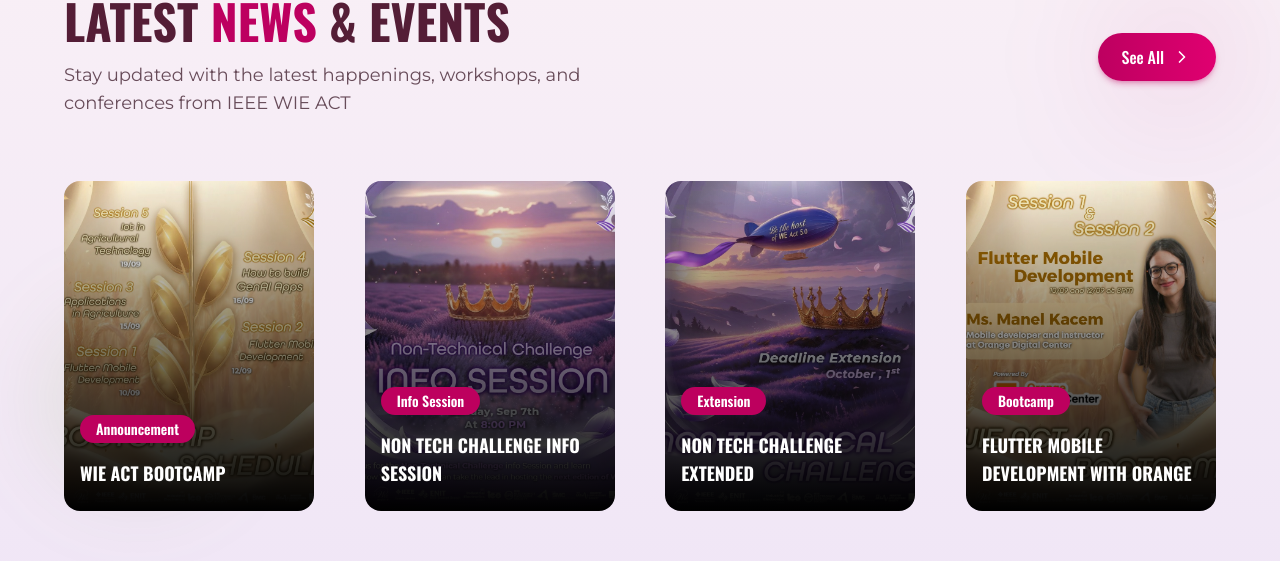
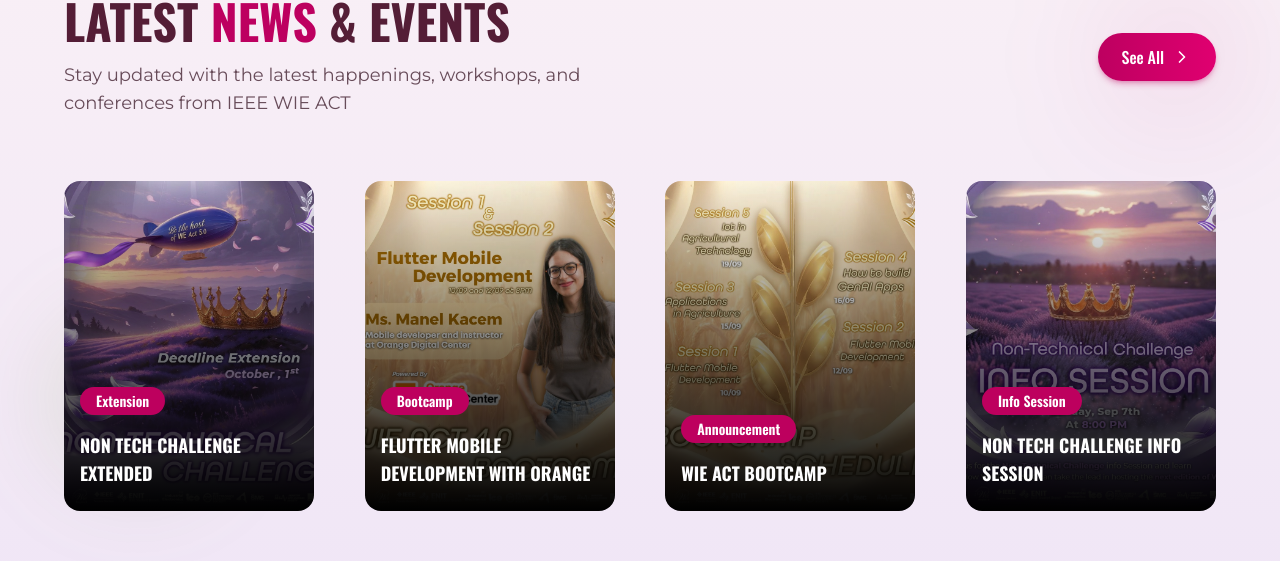
Before and after one commit to alibiomar/wieact4, a Next.js app: page / in a window 1280 px wide. Shown: the part 1395-1956 px from the top of the page. Built offline with nearby package versions, Linux system fonts and the light colour scheme.

Commit message:
Reorganize event entries for improved clarity and maintain existing structure

```diff
--- a/src/constants/events.ts
+++ b/src/constants/events.ts
@@ -6,6 +6,16 @@ export const events = [
         category: 'Bootcamp'
     },
 
+        {
+        imageUrl: '/images/posts/non-tech-chall.jpg',
+        eventName: 'Non Tech Challenge Extended',
+        category: 'Extension'
+    },
+        {
+        imageUrl: '/images/posts/bootcampOrange.jpg',
+        eventName: 'Flutter Mobile Development with Orange',
+        category: 'Bootcamp'
+    },
     {
         imageUrl: '/images/posts/bootcampSchedule.jpg',
         eventName: 'WIE ACT Bootcamp',
@@ -16,14 +26,6 @@ export const events = [
         eventName: 'Non Tech Challenge Info Session',
         category: 'Info Session'
     },
-    {
-        imageUrl: '/images/posts/non-tech-chall.jpg',
-        eventName: 'Non Tech Challenge Extended',
-        category: 'Extension'
-    },
-    {
-        imageUrl: '/images/posts/bootcampOrange.jpg',
-        eventName: 'Flutter Mobile Development with Orange',
-        category: 'Bootcamp'
-    },
+
+
 ];
```
